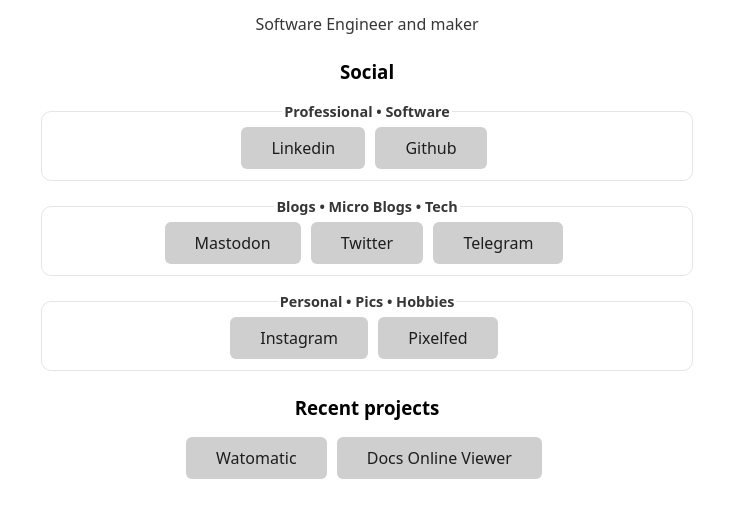
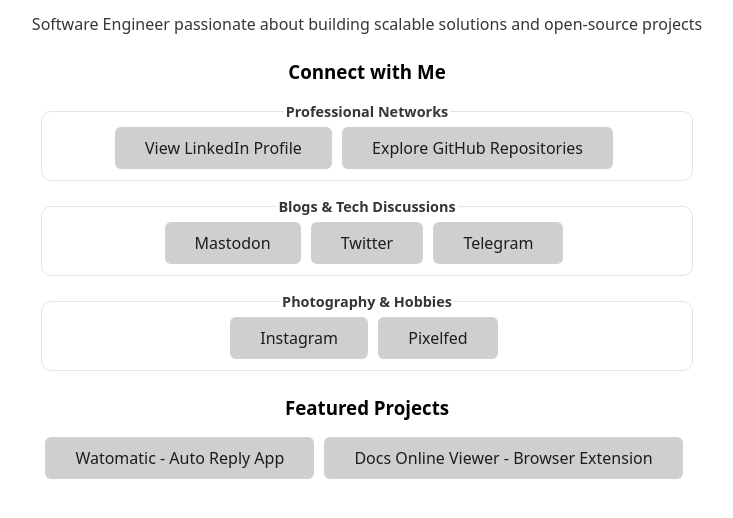
Before and after one commit to adeekshith/adeekshith, a plain HTML site: page index.html in a window 1280 px wide. Shown: the part 214-732 px from the top of the page, without its empty margins (273-1006 px from the left). Drawn offline with nearby package versions, Linux system fonts and the light colour scheme.

Commit message:
Improve headings and text

```diff
--- a/index.html
+++ b/index.html
@@ -36,20 +36,20 @@
     <header>
         <img class="profile-picture" src="./media/dk-headshot-484px.jpg" alt="Deekshith Allamaneni" loading="lazy" decoding="async" />
         <h2>Deekshith Allamaneni</h2>
-        <p>Software Engineer and maker</p>
+        <p>Software Engineer passionate about building scalable solutions and open-source projects</p>
     </header>
 
-    <h3>Social</h3>
+    <h3>Connect with Me</h3>
     <p>
         <fieldset>
-            <legend>Professional • Software</legend>
-            <a href="https://www.linkedin.com/in/adeekshith"><button>Linkedin</button></a>
-            <a href="https://github.com/adeekshith"><button>Github</button></a>
+            <legend>Professional Networks</legend>
+            <a href="https://www.linkedin.com/in/adeekshith"><button>View LinkedIn Profile</button></a>
+            <a href="https://github.com/adeekshith"><button>Explore GitHub Repositories</button></a>
         </fieldset>
     </p>
     <p>
         <fieldset>
-            <legend>Blogs • Micro Blogs • Tech</legend>
+            <legend>Blogs & Tech Discussions</legend>
             <a rel="me" href="https://techhub.social/@dsoft"><button>Mastodon</button></a>
             <a href="https://twitter.com/adeekshith"><button>Twitter</button></a>
             <a href="https://t.me/adeekshith"><button>Telegram</button></a>
@@ -57,16 +57,16 @@
     </p>
     <p>
         <fieldset>
-            <legend>Personal • Pics • Hobbies</legend>
+            <legend>Photography & Hobbies</legend>
             <a href="https://instagram.com/deekshith.a"><button>Instagram</button></a>
             <a href="https://pixelfed.social/dk"><button>Pixelfed</button></a>
         </fieldset>
     </p>
 
-    <h3>Recent projects</h3>
+    <h3>Featured Projects</h3>
     <p>
-        <a href="https://watomatic.app"><button>Watomatic</button></a>
-        <a href="https://dov.parishod.com"><button>Docs Online Viewer</button></a>
+        <a href="https://watomatic.app"><button>Watomatic - Auto Reply App</button></a>
+        <a href="https://dov.parishod.com"><button>Docs Online Viewer - Browser Extension</button></a>
     </p>
 </body>
 </html>
```
